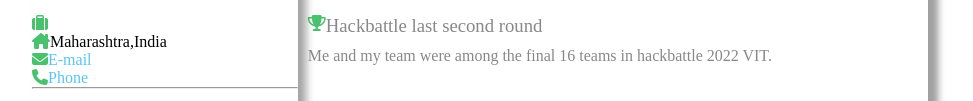
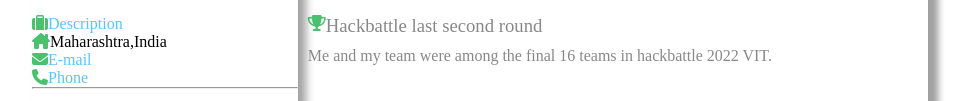
Before and after one commit to Sidop03/PORTFOLIO, a plain HTML site: page resume.html in a window 1280 px wide. Shown: the part 206-307 px from the top of the page, without its empty margins (160-1133 px from the left). Drawn offline with Linux system fonts and the light colour scheme.

Commit message:
Update resume.html

```diff
--- a/resume.html
+++ b/resume.html
@@ -22,7 +22,7 @@
                 <br>
                 <div class="info">
                     <i class="fa-solid fa-suitcase"></i>
-                    <a href="https://en.wikipedia.org/wiki/Ruturaj_Gaikwad" target="_blank">Description</a>
+                    <a href="https://en.wikipedia.org/wiki/Ruturaj_Gaikwad" target="_blank"><p style="color: #57c5f8;">Description</p></a>
                 </div>
                 <div class="info">
                     <i class="fa-solid fa-house-chimney"></i> Maharashtra,India
```
